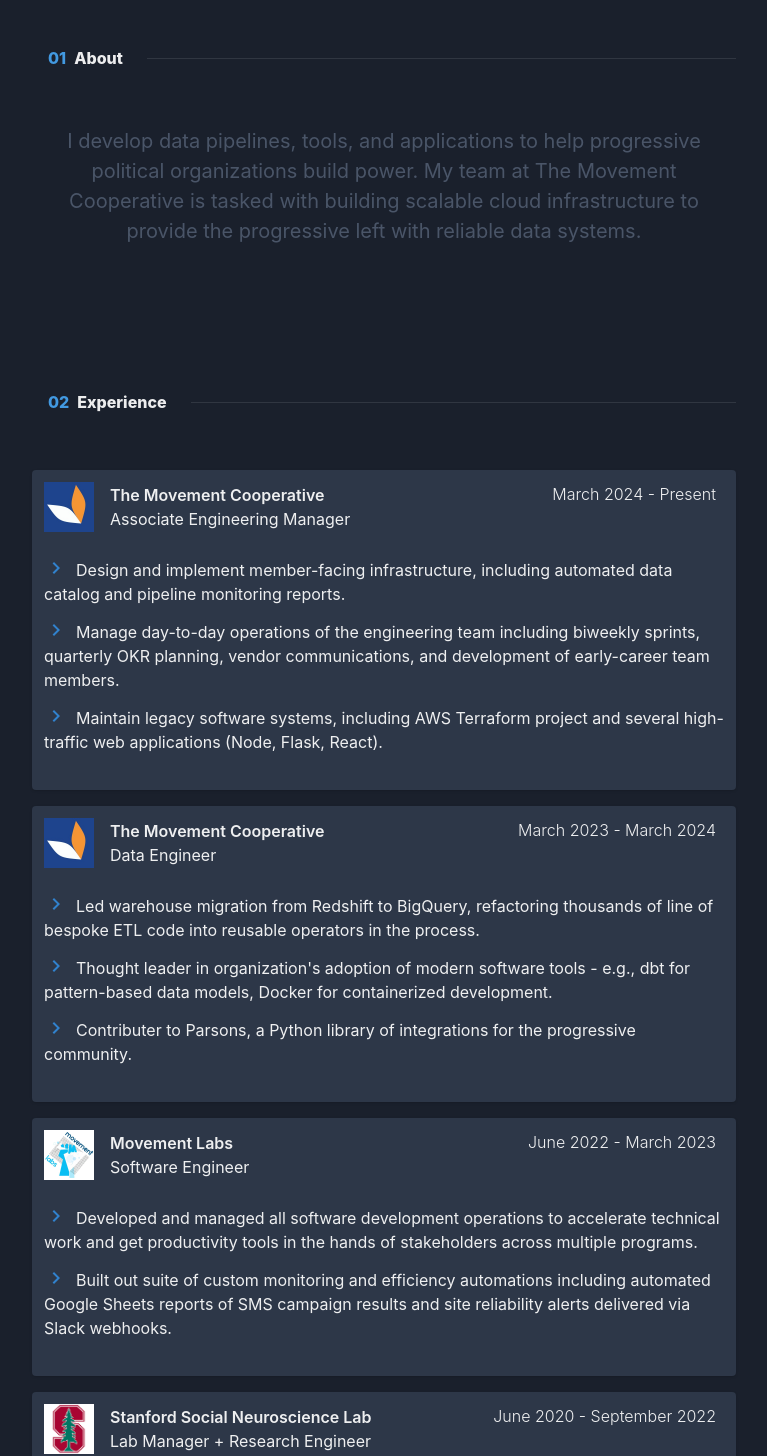
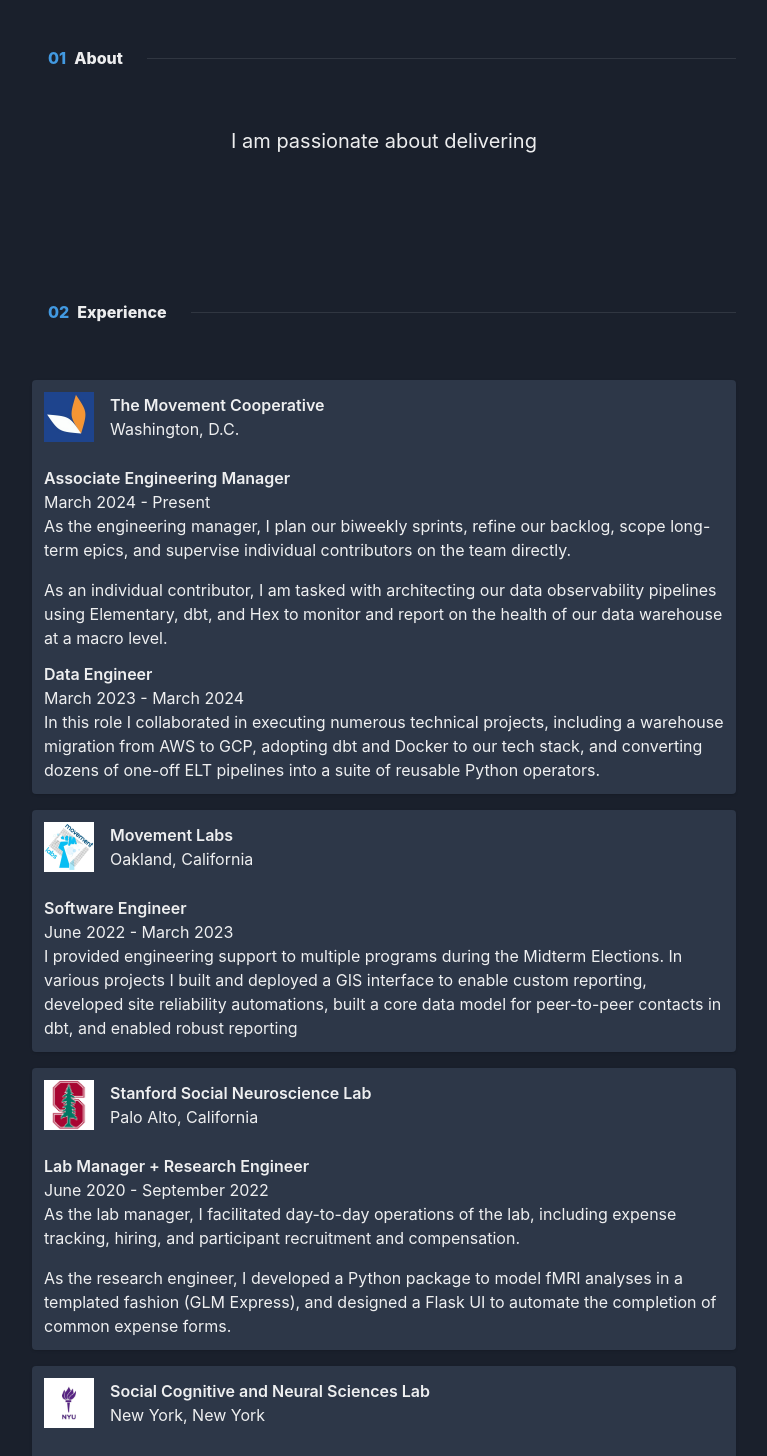
Before and after one commit to IanRFerguson/ian-is-online, a React (Create React App) app in the folder application/frontend-chakra/: page / in a window 1280 px wide. Shown: the part 600-2056 px from the top of the page, without its empty margins (256-1023 px from the left). Built offline with nearby package versions, Linux system fonts and the light colour scheme.

Commit message:
wip - update experience

```diff
--- /dev/null
+++ b/application/frontend-chakra/public/content/Experience.json
@@ -0,0 +1,67 @@
+[
+    {
+        "company": "The Movement Cooperative",
+        "image": "../assets/experience/tmc-2.jpg",
+        "location": "Washington, D.C.",
+        "positions": [
+            {
+                "title": "Associate Engineering Manager",
+                "duration": "March 2024 - Present",
+                "summary": [
+                    "As the engineering manager, I plan our biweekly sprints, refine our backlog, scope long-term epics, and supervise individual contributors on the team directly.",
+                    "As an individual contributor, I am tasked with architecting our data observability pipelines using Elementary, dbt, and Hex to monitor and report on the health of our data warehouse at a macro level."
+                ]
+            },
+            {
+                "title": "Data Engineer",
+                "duration": "March 2023 - March 2024",
+                "summary": [
+                    "In this role I collaborated in executing numerous technical projects, including a warehouse migration from AWS to GCP, adopting dbt and Docker to our tech stack, and converting dozens of one-off ELT pipelines into a suite of reusable Python operators."
+                ]
+            }
+        ]
+    },
+    {
+        "company": "Movement Labs",
+        "image": "../assets/experience/movement_labs.jpg",
+        "location": "Oakland, California",
+        "positions": [
+            {
+                "title": "Software Engineer",
+                "duration": "June 2022 - March 2023",
+                "summary": [
+                    "I provided engineering support to multiple programs during the Midterm Elections. In various projects I built and deployed a GIS interface to enable custom reporting, developed site reliability automations, built a core data model for peer-to-peer contacts in dbt, and enabled robust reporting"
+                ]
+            }
+        ]
+    },
+    {
+        "company": "Stanford Social Neuroscience Lab",
+        "image": "../assets/experience/stanford.png",
+        "location": "Palo Alto, California",
+        "positions": [
+            {
+                "title": "Lab Manager + Research Engineer",
+                "duration": "June 2020 - September 2022",
+                "summary": [
+                    "As the lab manager, I facilitated day-to-day operations of the lab, including expense tracking, hiring, and participant recruitment and compensation.",
+                    "As the research engineer, I developed a Python package to model fMRI analyses in a templated fashion (GLM Express), and designed a Flask UI to automate the completion of common expense forms."
+                ]
+            }
+        ]
+    },
+    {
+        "company": "Social Cognitive and Neural Sciences Lab",
+        "image": "../assets/experience/nyu.jpg",
+        "location": "New York, New York",
+        "positions": [
+            {
+                "title": "Graduate Research Assistant",
+                "duration": "December 2018 - June 2020",
+                "summary": [
+                    "In addition to facilitating participant recruitment and compensation, I contributed to the lab's codebase by designing templated study stimuli generation scripts and an automated email reminder system for study partcipants."
+                ]
+            }
+        ]
+    }
+]
--- a/application/frontend-chakra/public/content/Experience.md
+++ b/application/frontend-chakra/public/content/Experience.md
@@ -1,5 +1,5 @@
 ## The Movement Cooperative
-- *Associate Engineering Manager* | March 2024 - Present
+- *Associate Engineering Manager* | March 2023 - Present
 - ![tmc](../assets/experience/tmc-2.jpg)
 - Tags: Engineering
 - Badges:
--- a/application/frontend-chakra/public/content/OtherProjects.md
+++ b/application/frontend-chakra/public/content/OtherProjects.md
@@ -4,7 +4,6 @@
 - Badges:
 - Buttons:
   - Source Code [https://github.com/IanRFerguson/klondike]
-  - Package Metadata [https://pypi.org/project/klondike/]
 
 ## tmc-go
 Command line tools for The Movement Cooperative, written in GO.
@@ -13,6 +12,13 @@
 - Buttons:
   - Source Code [https://github.com/IanRFerguson/tmc-go]
 
+## GLM Express
+A standardized, templated way to model first and second-level functional neuroimaging data.
+- Tags: Category 2
+- Badges:
+- Buttons:
+  - Source Code [https://github.com/IanRFerguson/glm-express]
+
 ## NBA Points Per Game
 Full-stack Flask / React / D3 application built to display points scored over time by a selected NBA team.
 - Tags: Category 3
--- a/application/frontend-chakra/public/content/Profile.md
+++ b/application/frontend-chakra/public/content/Profile.md
@@ -7,7 +7,7 @@
 - Short Description Here.
 
 ## About
-I develop data pipelines, tools, and applications to help progressive political organizations build power. My team at The Movement Cooperative is tasked with building scalable cloud infrastructure to provide the progressive left with reliable data systems.
+I am passionate about delivering
 
 ## Contact
 Write your contact info here
--- a/application/frontend-chakra/public/content/Projects.md
+++ b/application/frontend-chakra/public/content/Projects.md
@@ -22,12 +22,3 @@
 - Badges:
 - Buttons:
   - Source Code [https://github.com/IanRFerguson/whiskey-ml]
-
-## GLM Express
-GLM Express offers a standardized, templated way to model first- and second-level functional neuroimaging data. It is designed to slot into any valid BIDS project, and allows the user to customize their analysis in one centralized place.
-- ![glmx](../assets/projects/glmx.png)
-- Tags: Category 1
-- Badges:
-- Buttons:
-  - Source Code [https://github.com/IanRFerguson/glm-express]
-  - Package Metadata [https://pypi.org/project/glm-express/]
--- a/application/frontend-chakra/src/components/About.js
+++ b/application/frontend-chakra/src/components/About.js
@@ -28,7 +28,7 @@
             </HStack>
             <Divider orientation="horizontal" />
           </Stack>
-          <Text color={"gray.600"} fontSize={"xl"} px={4}>
+          <Text color={"white.600"} fontSize={"xl"} px={4}>
             {profile.about}
           </Text>
         </Stack>
--- a/application/frontend-chakra/src/components/Experience.js
+++ b/application/frontend-chakra/src/components/Experience.js
@@ -75,7 +75,6 @@
 
           <Stack px={4} spacing={4}>
             {experience
-              .filter((exp) => exp.tags.includes(selected))
               .map((exp) => (
                 <Fade bottom>
                   <Card key={exp.company} size="sm">
@@ -85,31 +84,32 @@
                           <Image src={exp.image} h={50} />
                           <Box px={2} align="left">
                             <Text fontWeight={600}>{exp.company}</Text>
-                            <Text>{exp.position}</Text>
+                            <Text>{exp.location}</Text>
                           </Box>
                         </HStack>
-                        <Text px={2} fontWeight={300}>
+                        {/* <Text px={2} fontWeight={300}>
                           {exp.duration}
-                        </Text>
+                        </Text> */}
                       </Flex>
                     </CardHeader>
                     <CardBody>
                       <Flex>
                         <List align="left" spacing={3}>
-                          {exp.listItems.map((item, index) => (
+                          {exp.positions.map((item, index) => (
                             <ListItem key={index}>
-                              <ListIcon
-                                boxSize={6}
-                                as={ChevronRightIcon}
-                                color={`${color}.500`}
-                              />
-                              {item}
+                              <Text fontWeight={600}>{item.title}</Text>
+                              <Text>{item.duration}</Text>
+                              <Stack spacing={4}>
+                                {item.summary.map((summaryItem) => (
+                                  <Text>{summaryItem}</Text>
+                                ))}
+                              </Stack>
                             </ListItem>
                           ))}
                         </List>
                       </Flex>
                     </CardBody>
-                    <CardFooter>
+                    {/* <CardFooter>
                       <HStack spacing={2}>
                         {exp.badges.map((badge) => (
                           <Badge
@@ -120,7 +120,7 @@
                           </Badge>
                         ))}
                       </HStack>
-                    </CardFooter>
+                    </CardFooter> */}
                   </Card>
                 </Fade>
               ))}
--- a/application/frontend-chakra/src/components/ExperienceArray.js
+++ b/application/frontend-chakra/src/components/ExperienceArray.js
@@ -21,7 +21,7 @@
       const badges = [];
       const listItems = [];
 
-      while (lines[++i] && !lines[i].startsWith("- Badges:")) {}
+      while (lines[++i] && !lines[i].startsWith("- Badges:")) { }
       while (lines[++i] && lines[i].startsWith("  - ")) {
         const badgeLine = lines[i].substr(4).split("[");
         const badgeName = badgeLine[0].trim();
@@ -52,21 +52,22 @@
   const [experience, setExperience] = useState([]);
 
   useEffect(() => {
-    fetch("/content/Experience.md")
+    fetch("/content/Experience.json")
       .then((response) => {
         if (!response.ok) {
           throw new Error("Failed to fetch markdown content");
         }
-        return response.text();
+        return response.json();
       })
-      .then((mdContent) => {
-        setExperience(parseExperience(mdContent));
+      .then((jsonContent) => {
+        setExperience(jsonContent);
       })
       .catch((error) => {
         console.error("Error fetching markdown content:", error);
       });
   }, []);
 
+  console.log(experience)
   return experience;
 };
 
```
Also changed, not shown: application/frontend-chakra/public/assets/experience/nyu.jpg (added).
